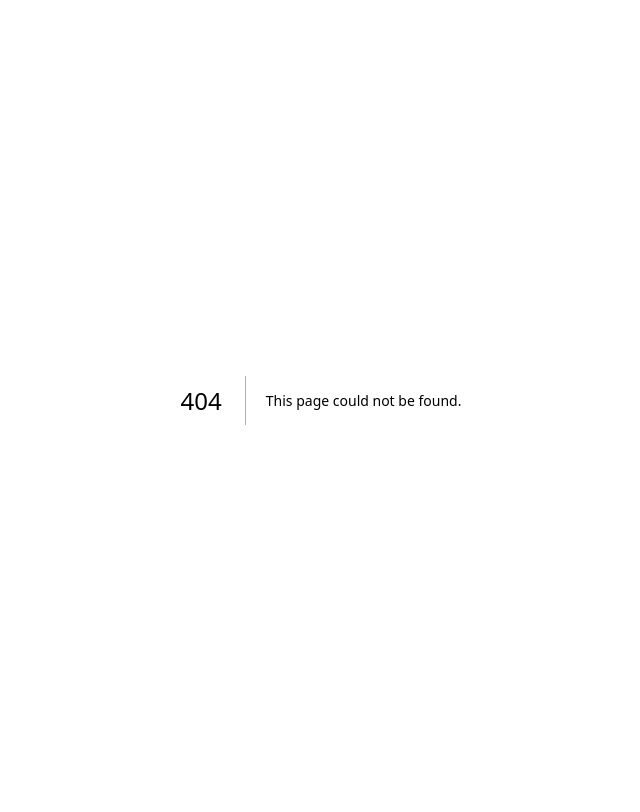
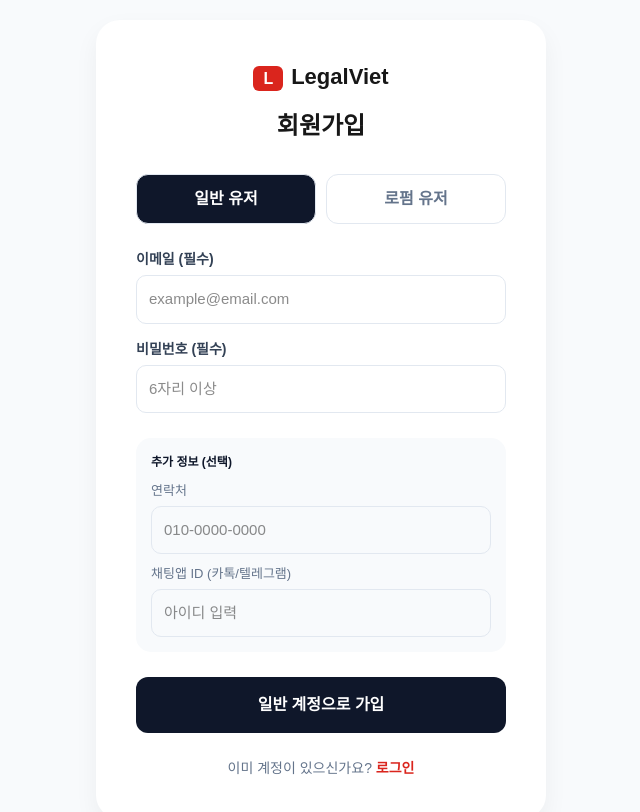
Before and after one commit to Homechiminh/Legalviet, a Next.js app: page /auth/signup in a window 1280 px wide. Before the commit this address had no page. Shown: the top 812 px of the page, without its empty margins (319-959 px from the left). Built offline with nearby package versions, Linux system fonts and the light colour scheme.

Commit message:
Create page.js

```diff
--- /dev/null
+++ b/src/app/auth/signup/page.js
@@ -0,0 +1,140 @@
+"use client";
+import { useState } from 'react';
+import { useRouter } from 'next/navigation';
+import { supabase } from '@/lib/supabase';
+
+export default function SignupPage() {
+  const router = useRouter();
+  const [loading, setLoading] = useState(false);
+
+  const [formData, setFormData] = useState({
+    email: '',
+    password: '',
+    user_type: 'normal', // 기본값: 일반 유저
+    phone: '',
+    chatId: ''
+  });
+
+  const handleSignup = async (e) => {
+    e.preventDefault();
+    setLoading(true);
+
+    try {
+      // 1. Supabase Auth 계정 생성
+      const { data: authData, error: authError } = await supabase.auth.signUp({
+        email: formData.email,
+        password: formData.password,
+      });
+
+      if (authError) throw authError;
+
+      // 2. profiles 테이블에 확장 정보 저장 (user_type 포함)
+      if (authData.user) {
+        const { error: profileError } = await supabase
+          .from('profiles')
+          .insert([{
+            id: authData.user.id,
+            email: formData.email,
+            user_type: formData.user_type, // 'normal' 또는 'lawfirm'
+            phone: formData.phone,
+            chat_id: formData.chatId,
+            chat_count: 0,
+            is_subscribed: false
+          }]);
+
+        if (profileError) throw profileError;
+      }
+
+      alert('회원가입 완료! 로그인 페이지로 이동합니다.');
+      router.push('/auth/login');
+    } catch (error) {
+      alert('에러 발생: ' + error.message);
+    } finally {
+      setLoading(false);
+    }
+  };
+
+  return (
+    <div style={{ minHeight: '100vh', display: 'flex', alignItems: 'center', justifyContent: 'center', background: '#f8fafc', padding: '20px', fontFamily: 'Pretendard, sans-serif' }}>
+      <div style={{ background: '#fff', padding: '40px', borderRadius: '24px', boxShadow: '0 10px 25px rgba(0,0,0,0.05)', width: '100%', maxWidth: '450px' }}>
+
+        <div style={{ textAlign: 'center', marginBottom: '30px' }}>
+          <div onClick={() => router.push('/')} style={{ cursor: 'pointer', marginBottom: '15px' }}>
+            <span style={{ background: '#da251d', color: '#fff', padding: '4px 10px', borderRadius: '6px', fontWeight: '900' }}>L</span>
+            <span style={{ fontSize: '22px', fontWeight: '900', marginLeft: '8px' }}>LegalViet</span>
+          </div>
+          <h2 style={{ fontSize: '24px', fontWeight: '800' }}>회원가입</h2>
+        </div>
+
+        {/* 유저 타입 선택 섹션 */}
+        <div style={{ display: 'flex', gap: '10px', marginBottom: '25px' }}>
+          <button
+            type="button"
+            onClick={() => setFormData({...formData, user_type: 'normal'})}
+            style={{
+              flex: 1, padding: '12px', borderRadius: '12px', border: '1px solid #e2e8f0', cursor: 'pointer', fontWeight: '700',
+              background: formData.user_type === 'normal' ? '#0f172a' : '#fff',
+              color: formData.user_type === 'normal' ? '#fff' : '#64748b',
+              transition: '0.2s'
+            }}
+          >
+            일반 유저
+          </button>
+          <button
+            type="button"
+            onClick={() => setFormData({...formData, user_type: 'lawfirm'})}
+            style={{
+              flex: 1, padding: '12px', borderRadius: '12px', border: '1px solid #e2e8f0', cursor: 'pointer', fontWeight: '700',
+              background: formData.user_type === 'lawfirm' ? '#da251d' : '#fff',
+              color: formData.user_type === 'lawfirm' ? '#fff' : '#64748b',
+              transition: '0.2s'
+            }}
+          >
+            로펌 유저
+          </button>
+        </div>
+
+        <form onSubmit={handleSignup} style={{ display: 'flex', flexDirection: 'column', gap: '15px' }}>
+          <div>
+            <label style={labelStyle}>이메일 (필수)</label>
+            <input required type="email" placeholder="example@email.com" value={formData.email} onChange={(e)=>setFormData({...formData, email: e.target.value})} style={inputStyle} />
+          </div>
+          <div>
+            <label style={labelStyle}>비밀번호 (필수)</label>
+            <input required type="password" placeholder="6자리 이상" value={formData.password} onChange={(e)=>setFormData({...formData, password: e.target.value})} style={inputStyle} />
+          </div>
+
+          <div style={{ background: '#f8fafc', padding: '15px', borderRadius: '15px', marginTop: '10px' }}>
+            <p style={{ fontSize: '12px', fontWeight: '800', color: formData.user_type === 'lawfirm' ? '#da251d' : '#0f172a', marginBottom: '10px' }}>
+              {formData.user_type === 'lawfirm' ? '로펌 추가 정보 (선택)' : '추가 정보 (선택)'}
+            </p>
+            <div style={{ marginBottom: '10px' }}>
+              <label style={subLabelStyle}>연락처</label>
+              <input type="text" placeholder="010-0000-0000" value={formData.phone} onChange={(e)=>setFormData({...formData, phone: e.target.value})} style={inputStyle} />
+            </div>
+            <div>
+              <label style={subLabelStyle}>채팅앱 ID (카톡/텔레그램)</label>
+              <input type="text" placeholder="아이디 입력" value={formData.chatId} onChange={(e)=>setFormData({...formData, chatId: e.target.value})} style={inputStyle} />
+            </div>
+          </div>
+
+          <button type="submit" disabled={loading} style={{
+            width: '100%', padding: '16px', border: 'none', borderRadius: '12px', fontWeight: '700', cursor: 'pointer', fontSize: '16px', marginTop: '10px',
+            background: formData.user_type === 'lawfirm' ? '#da251d' : '#0f172a',
+            color: '#fff'
+          }}>
+            {loading ? '처리 중...' : `${formData.user_type === 'lawfirm' ? '로펌' : '일반'} 계정으로 가입`}
+          </button>
+        </form>
+
+        <div style={{ marginTop: '25px', textAlign: 'center', fontSize: '14px', color: '#64748b' }}>
+          이미 계정이 있으신가요? <span onClick={() => router.push('/auth/login')} style={{ color: '#da251d', cursor: 'pointer', fontWeight: '600' }}>로그인</span>
+        </div>
+      </div>
+    </div>
+  );
+}
+
+const labelStyle = { fontSize: '14px', fontWeight: '700', color: '#334155', marginBottom: '5px', display: 'block' };
+const subLabelStyle = { fontSize: '13px', color: '#64748b', marginBottom: '5px', display: 'block' };
+const inputStyle = { width: '100%', padding: '12px', borderRadius: '10px', border: '1px solid #e2e8f0', outline: 'none', fontSize: '15px' };
```
